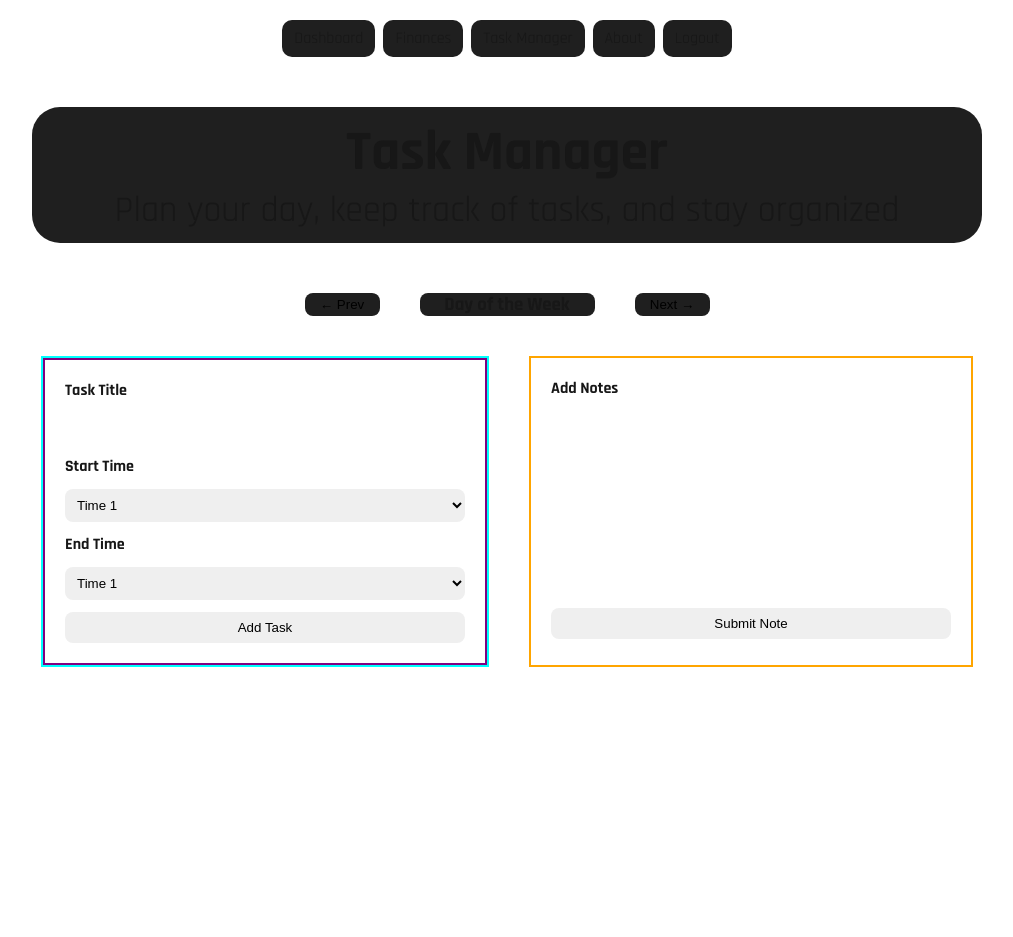
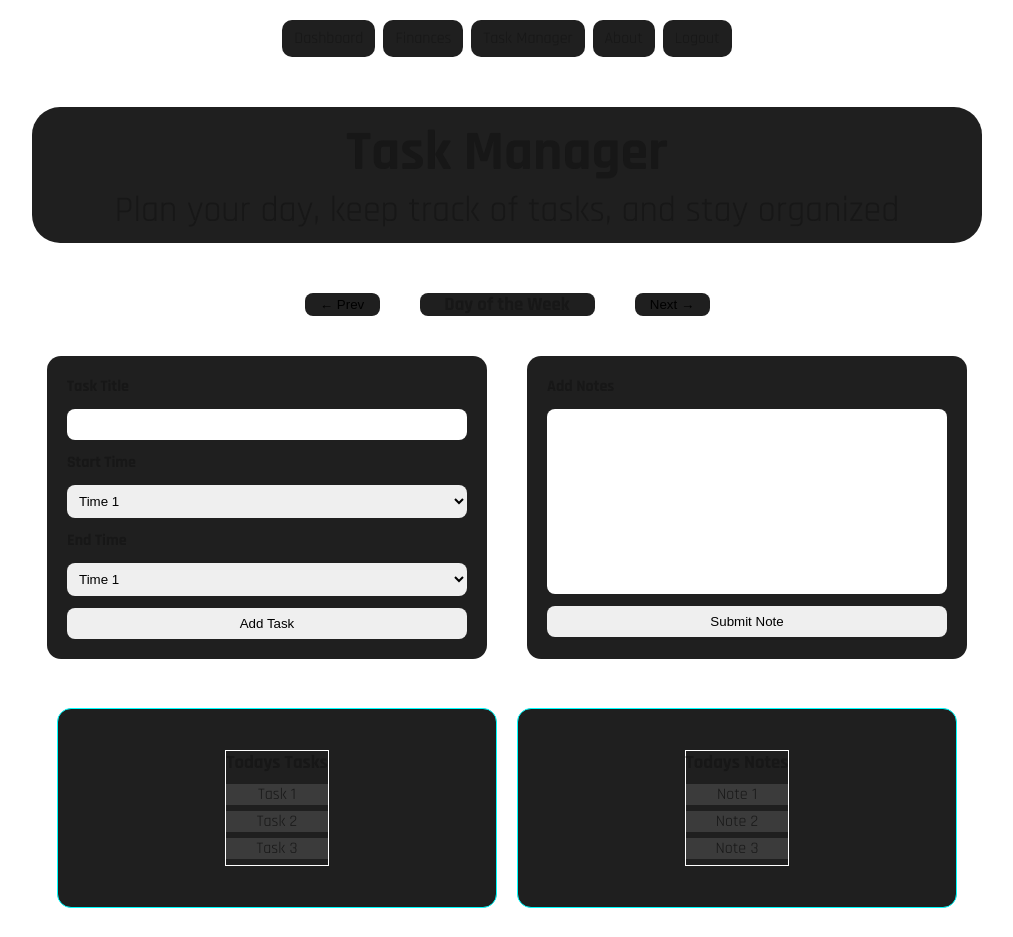
Before and after one commit to xTfTV/finance-tracker, a Next.js app: page /Tasks in a window 1280 px wide. Shown: the whole page, without its empty margins (133-1146 px from the left). Before the commit the page ends 800 px from the top, so only its background shows below. Built offline with nearby package versions, Linux system fonts and the light colour scheme.

Commit message:
Adding the task/note layout - still editing

```diff
--- a/src/app/Tasks/page.tsx
+++ b/src/app/Tasks/page.tsx
@@ -60,6 +60,29 @@ export default function Tasks() {
                     </form>
                 </div>
             </div>
+
+            <div className="notes-tasks-container">
+                <div className="task-display">
+                    <div className = "task-display-child">
+                        <h3>Todays Tasks</h3>
+                        <ul>
+                            <li>Task 1</li>
+                            <li>Task 2</li>
+                            <li>Task 3</li>
+                        </ul>
+                    </div>
+                </div>
+                <div className="notes-display">
+                    <div className="notes-display-child">
+                        <h3>Todays Notes</h3>
+                        <ul>
+                            <li>Note 1</li>
+                            <li>Note 2</li>
+                            <li>Note 3</li>
+                        </ul>
+                    </div>
+                </div>
+            </div>
         </div>
     );
 }
--- a/src/app/Tasks/tasks.css
+++ b/src/app/Tasks/tasks.css
@@ -81,13 +81,10 @@
     padding: 18px 26px;
 }
 
-.new-task-layout {
-    border: 2px solid cyan;
-}
-
 .new-task-form {
-    border: 2px solid purple;
     padding: 20px;
+    background-color: #1f1f1f;
+    border-radius: 14px;
 }
 
 .new-task-form form {
@@ -106,10 +103,11 @@
 }
 
 .daily-notes-form {
-    border: 2px solid orange;
     display: flex;
     min-width: 300px;
     padding: 20px;
+    background-color: #1f1f1f;
+    border-radius: 14px;
 }
 
 .daily-notes-form form {
@@ -145,3 +143,52 @@
 .daily-notes-form label {
     font-weight: bold;
 }
+
+/* User list for the tasks and notes */
+
+.notes-tasks-container {
+    border: 1px solid white;
+    display: flex;
+    justify-content: center;
+    gap: 20px;
+    padding: 28px;
+}
+
+.task-display,
+.notes-display {
+    border: 1px solid cyan;
+    width: 440px;
+    min-height: 200px;
+
+    display: flex;
+    justify-content: center;
+    align-items: center;
+
+    background-color: #1f1f1f;
+    border-radius: 14px;
+    box-sizing: border-box;
+}
+
+.task-display-child,
+.notes-display-child {
+    border: 1px solid white;
+    text-align: center;
+}
+
+.task-display-child h3,
+.notes-display-child h3 {
+    margin: 0 0 10px 0;
+}
+
+.task-display ul,
+.notes-display ul {
+    list-style: none;
+    padding: 0;
+    margin: 0;
+}
+
+.task-display li,
+.notes-display li {
+    margin-bottom: 6px;
+    background-color: #3b3b3b;
+}
```
